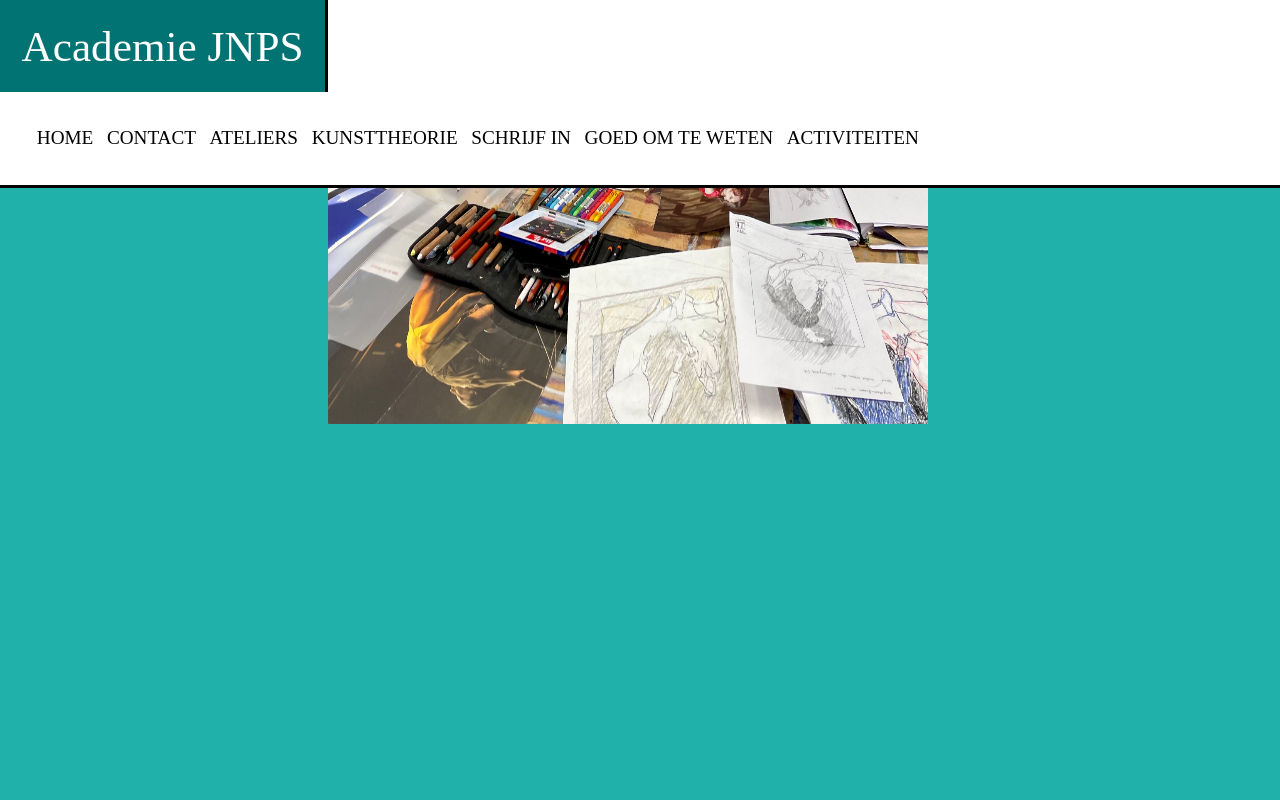
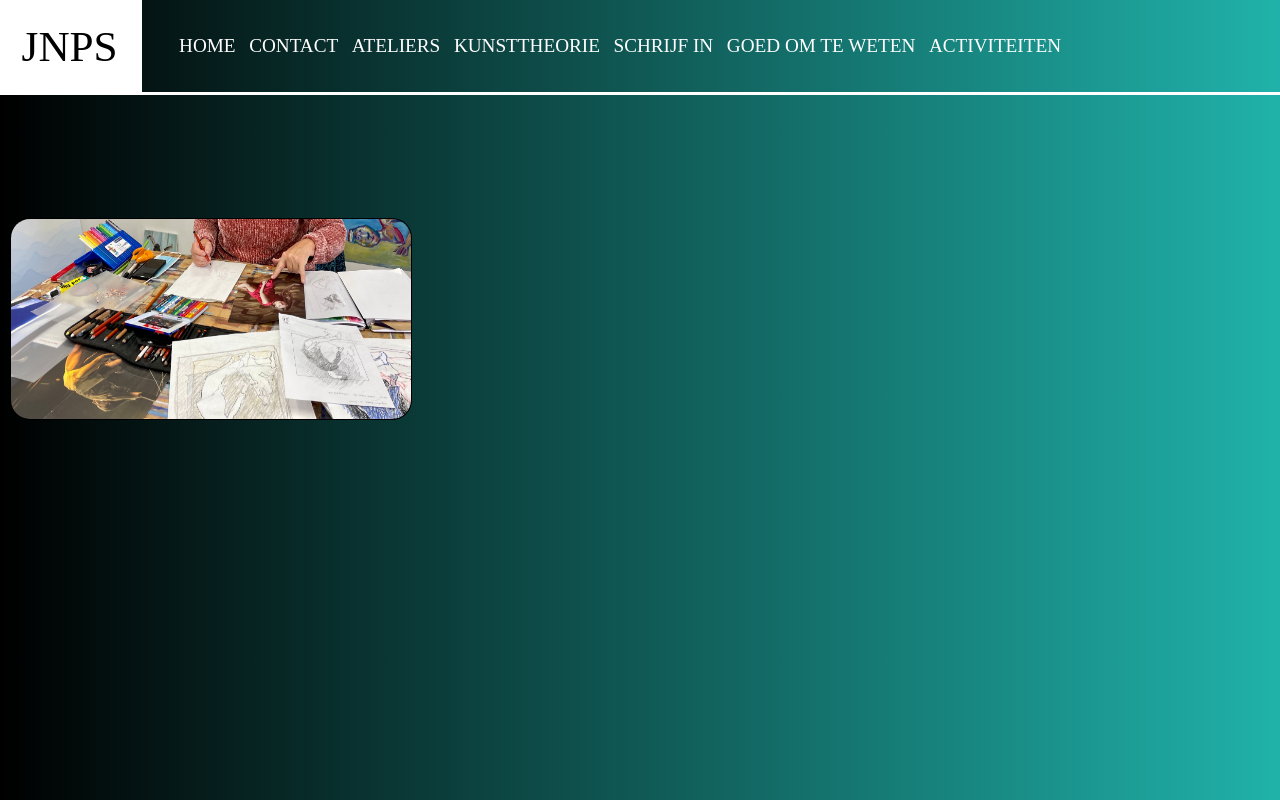
Before and after one commit to JL-ADN/Eindproject, a plain HTML site: page Site Project Academie/home.html in a window 1280 px wide. Drawn offline with Linux system fonts and the light colour scheme.

Commit message:
11:31         21/04/22

```diff
--- a/Site Project Academie/home.html
+++ b/Site Project Academie/home.html
@@ -12,7 +12,7 @@
 
 <body>
     <header>
-        <a id="logo" href="home.html">Academie JNPS</a>
+        <a id="logo" href="home.html">JNPS</a>
         <nav>
             <ul>
                 <li><a href="home.html">Home</a></li>
@@ -25,6 +25,7 @@
             </ul>
         </nav>
     </header>
+
     <img class="foto" src="Dessin.png" alt="Dessin">
 </body>
 
--- a/Site Project Academie/style.css
+++ b/Site Project Academie/style.css
@@ -1,17 +1,22 @@
-html {
+body {
     font-family: "Oswald";
-    margin: 1em 25%;
-    background-color: lightseagreen;
+    margin: 1em 28%;
+    height: 100px;
+    background-color: black;
+    background-image: linear-gradient(to left, lightseagreen, rgba(255, 0, 0, 0));
 }
+
 
 header {
     position: fixed;
     top: 0;
     right: 0;
     left: 0;
-    border-bottom: 3px solid black;
-    background-color: white;
+    border-bottom: 3px solid white;
+    background-color: black;
+    background-image: linear-gradient(to left, lightseagreen, rgba(255, 0, 0, 0));
 }
+
 
 #logo {
     float: left;
@@ -19,14 +24,14 @@ header {
     margin: 0;
     padding: 0.5em;
     text-decoration: none;
-    color: black;
-    border-right: 3px solid black;
+    color: white;
+    border-right: 3px solid white;
     transition: .4s all;
 }
 
 #logo:hover {
-    color: white;
-    background-color: #027373;
+    color: black;
+    background-color: white;
 }
 
 nav {
@@ -45,7 +50,7 @@ nav ul li {
 }
 
 nav ul li a {
-    color: black;
+    color: white;
     text-decoration: none;
     text-transform: uppercase;
     font-size: 1.2em;
@@ -54,17 +59,12 @@ nav ul li a {
 }
 
 nav ul li a:hover {
-    border-bottom: 3px solid lightseagreen;
-}
-
-.contact {
-    color: black;
-    border-bottom: 4px solid white;
+    border-bottom: 3px solid white;
 }
 
 :hover {
     color:
-        lightseagreen;
+        white;
 }
 
 :hover {
@@ -73,7 +73,12 @@ nav ul li a:hover {
 }
 
 img.foto {
-    display: flex;
-    height: 400px;
-    width: 600px;
+    height: 200px;
+    width: 400px;
+    position: absolute;
+    bottom: 380px;
+    left: 10px;
+    border-radius: 20px;
+    background: black;
+    padding: 1px;
 }
```
Also changed, not shown: Site Project Academie/activiteiten.html (+1 -1 lines), Site Project Academie/ateliers.html (+1 -1 lines), Site Project Academie/contact.html (+1 -1 lines), Site Project Academie/goedomteweten.html (+1 -1 lines), Site Project Academie/kunsttheorie.html (+1 -2 lines), Site Project Academie/schrijf-in.html (+1 -1 lines).
